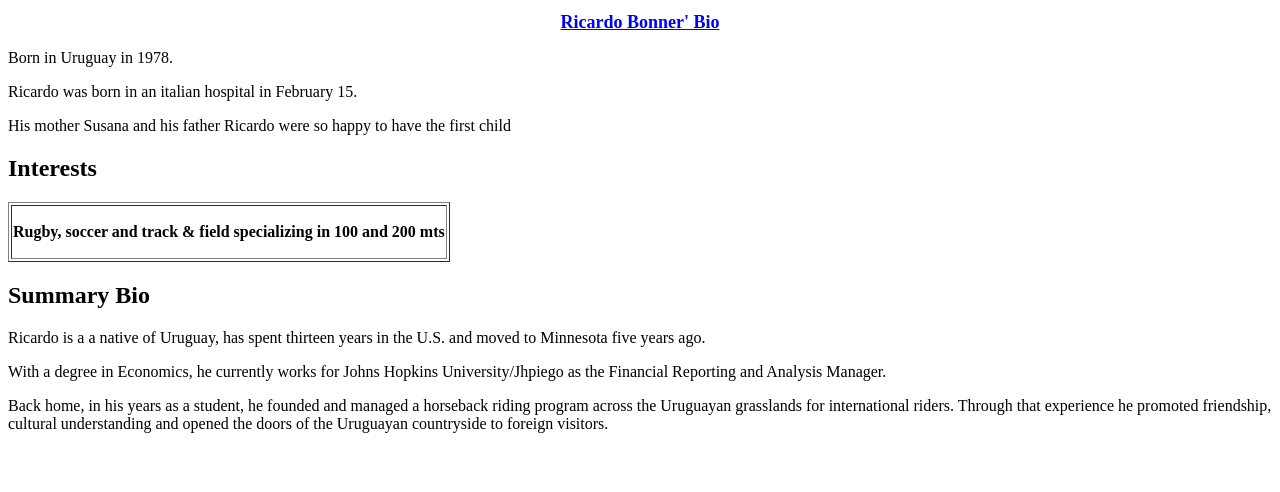
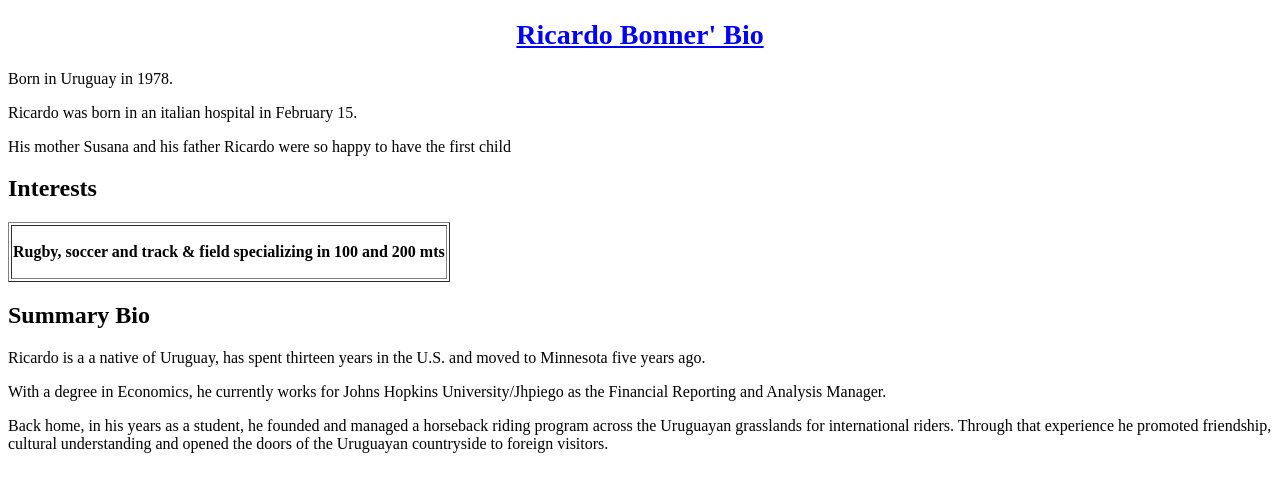
Before and after one commit to BonnerR/richongo.github.io, a plain HTML site: page index.html in a window 1280 px wide. Drawn offline with Linux system fonts and the light colour scheme.

Commit message:
Update index.html

```diff
--- a/index.html
+++ b/index.html
@@ -17,7 +17,7 @@
 <body>
     <h1>Ricardo Bonner' Bio</h1>
     <style>
-        h1 {font-size:18px; color:blue;
+        h1 {font-size:28px; color:blue;
         text-decoration-line: underline;
         text-align:center;
         margin-left:auto;
```
